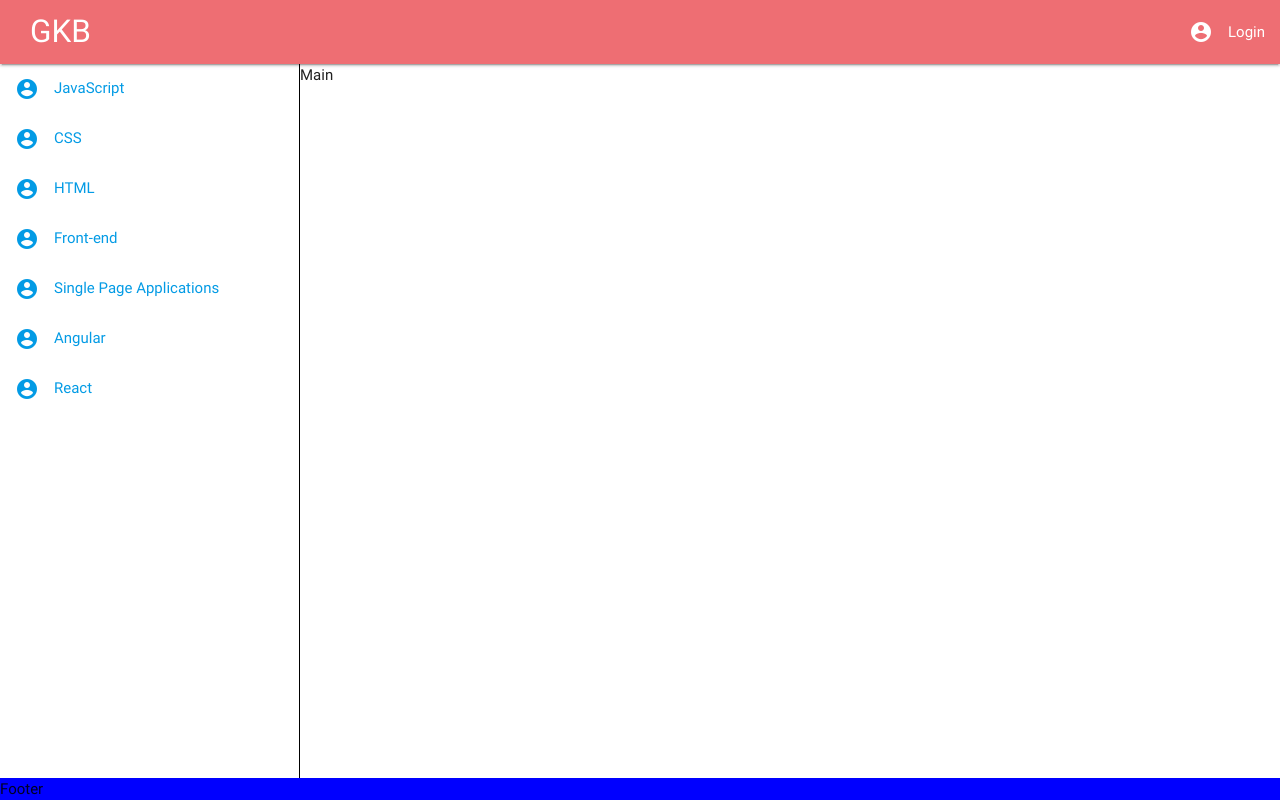
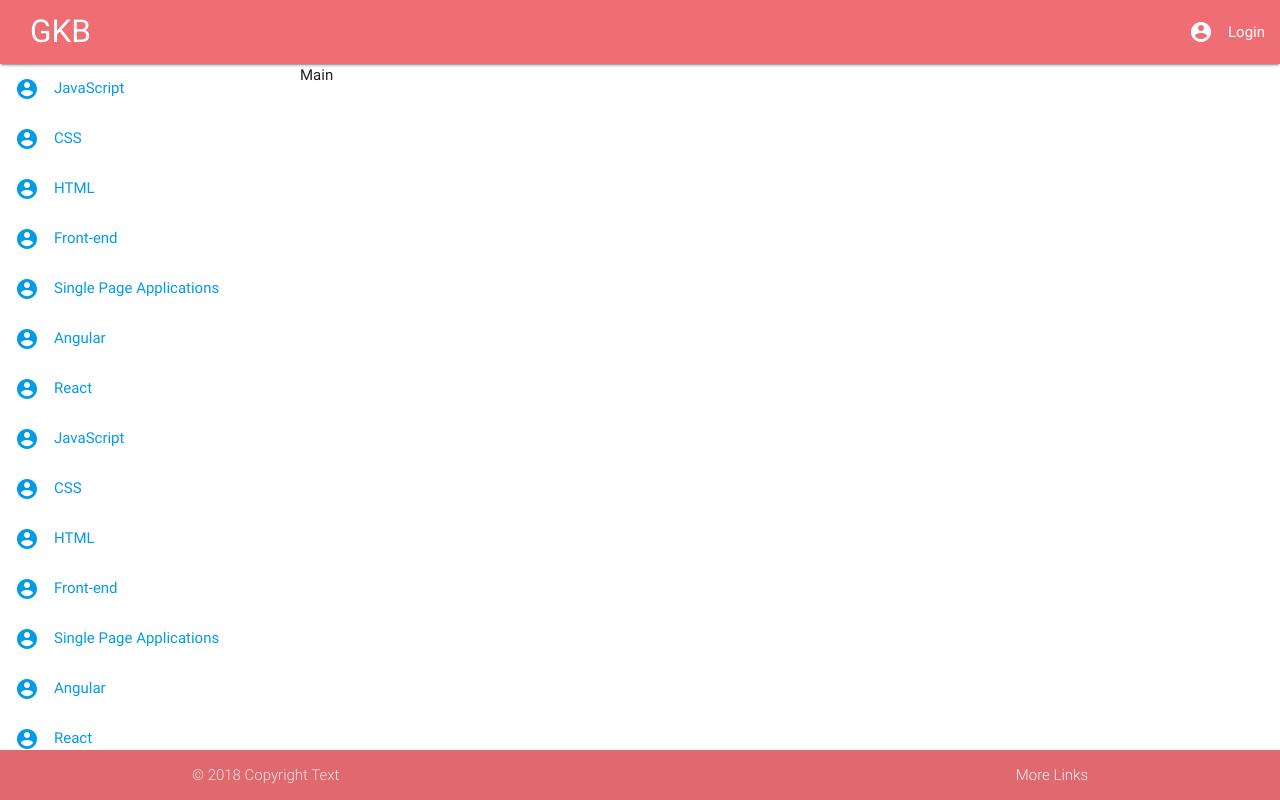
Before and after one commit to UHanczar/book_library_app, a React app: page / in a window 1280 px wide. Built offline with nearby package versions, Linux system fonts and the light colour scheme.

Commit message:
adding footer component, enhancing sidebar styles

```diff
--- a/config/webpack.config.prod.babel.js
+++ b/config/webpack.config.prod.babel.js
@@ -4,6 +4,7 @@ import HtmlWebpackPlugin from 'html-webpack-plugin';
 import OptimizeCssAssetsPlugin from 'optimize-css-assets-webpack-plugin';
 import UglifyJsPlugin from 'uglifyjs-webpack-plugin';
 import MiniCssExtractPlugin from 'mini-css-extract-plugin';
+import CleanWebpackPlugin from 'clean-webpack-plugin';
 
 const config = {
   entry: path.resolve(__dirname, '..', 'src', 'index.js'),
@@ -66,7 +67,8 @@ const config = {
     new OptimizeCssAssetsPlugin(),
     new MiniCssExtractPlugin({
       filename: 'style.css'
-    })
+    }),
+    new CleanWebpackPlugin('dist', {})
   ]
 };
 
--- a/package.json
+++ b/package.json
@@ -21,6 +21,7 @@
     "@babel/preset-stage-2": "^7.0.0-beta.51",
     "babel-eslint": "^8.2.3",
     "babel-loader": "^8.0.0-beta.3",
+    "clean-webpack-plugin": "^0.1.19",
     "css-loader": "^0.28.11",
     "eslint": "^4.19.1",
     "html-webpack-plugin": "^3.2.0",
--- a/src/components/Footer/Footer.js
+++ b/src/components/Footer/Footer.js
@@ -3,7 +3,16 @@ import React from 'react';
 import './footer.scss';
 
 const Footer = () => (
-  <div className='footer_container'>Footer</div>
+  <div className='footer__container'>
+    <footer className='page-footer'>
+      <div className='footer-copyright'>
+        <div className='container'>
+        © 2018 Copyright Text
+        <a className='grey-text text-lighten-4 right' href='#!'>More Links</a>
+        </div>
+      </div>
+    </footer>
+  </div>
 );
 
 export default Footer;
--- a/src/components/Footer/footer.scss
+++ b/src/components/Footer/footer.scss
@@ -1,4 +1,7 @@
-.footer_container {
-  background-color: blue;
+.footer__container {
   height: auto;
+
+  .page-footer {
+    padding-top: 0;
+  }
 }
--- a/src/components/Header/Header.js
+++ b/src/components/Header/Header.js
@@ -5,7 +5,7 @@ import './header.scss';
 
 const Header = () => (
   <div className='header__container'>
-    <nav>
+    <nav className='navbar-fixed'>
       <div className='nav-wrapper'>
         <Link to='/' className='brand-logo'>
           GKB
--- a/src/components/Main/main.scss
+++ b/src/components/Main/main.scss
@@ -3,4 +3,6 @@
   flex: 1;
   justify-content: flex-start;
   align-items: stretch;
+  overflow-y: visible;
+  margin-left: 300px;
 }
--- a/src/components/Sidebar/Sidebar.js
+++ b/src/components/Sidebar/Sidebar.js
@@ -6,6 +6,90 @@ import './sidebar.scss';
 import SidebarItem from '../SidebarItem/SidebarItem';
 
 const fakeCategories = [
+  {
+    categoryName: 'JavaScript',
+    categoryImg: 'account_circle'
+  },
+  {
+    categoryName: 'CSS',
+    categoryImg: 'account_circle'
+  },
+  {
+    categoryName: 'HTML',
+    categoryImg: 'account_circle'
+  },
+  {
+    categoryName: 'Front-end',
+    categoryImg: 'account_circle'
+  },
+  {
+    categoryName: 'Single Page Applications',
+    categoryImg: 'account_circle'
+  },
+  {
+    categoryName: 'Angular',
+    categoryImg: 'account_circle'
+  },
+  {
+    categoryName: 'React',
+    categoryImg: 'account_circle'
+  },
+  {
+    categoryName: 'JavaScript',
+    categoryImg: 'account_circle'
+  },
+  {
+    categoryName: 'CSS',
+    categoryImg: 'account_circle'
+  },
+  {
+    categoryName: 'HTML',
+    categoryImg: 'account_circle'
+  },
+  {
+    categoryName: 'Front-end',
+    categoryImg: 'account_circle'
+  },
+  {
+    categoryName: 'Single Page Applications',
+    categoryImg: 'account_circle'
+  },
+  {
+    categoryName: 'Angular',
+    categoryImg: 'account_circle'
+  },
+  {
+    categoryName: 'React',
+    categoryImg: 'account_circle'
+  },
+  {
+    categoryName: 'JavaScript',
+    categoryImg: 'account_circle'
+  },
+  {
+    categoryName: 'CSS',
+    categoryImg: 'account_circle'
+  },
+  {
+    categoryName: 'HTML',
+    categoryImg: 'account_circle'
+  },
+  {
+    categoryName: 'Front-end',
+    categoryImg: 'account_circle'
+  },
+  {
+    categoryName: 'Single Page Applications',
+    categoryImg: 'account_circle'
+  },
+  {
+    categoryName: 'Angular',
+    categoryImg: 'account_circle'
+  },
+  {
+    categoryName: 'React',
+    categoryImg: 'account_circle'
+  },
   {
     categoryName: 'JavaScript',
     categoryImg: 'account_circle'
--- a/src/components/Sidebar/sidebar.scss
+++ b/src/components/Sidebar/sidebar.scss
@@ -1,29 +1,34 @@
 .sidebar__container {
   display: none;
+
+  ::-webkit-scrollbar {
+    width: 5px;
+  }
+
+  ::-webkit-scrollbar-track {
+    background: #f4f2f2;
+  }
+
+  ::-webkit-scrollbar-thumb {
+    background: #d6d4d4;
+  }
+
+  ::-webkit-scrollbar-thumb:hover {
+      background: #d3d1d1;
+  }
 
   @media only screen and (min-width: 768px) {
     display: flex;
     width: 300px;
-    overflow-y: auto;
-    border-right: 1px solid black;
+    position: fixed;
+    top: 64px;
+    bottom: 50px;
+    left: 0;
 
     .sidenav.sidenav__custom {
-      margin-top: 0;
+      margin: 0;
       width: 100%;
-
-      .sidenav__custom-item {
-        display: flex;
-        justify-content: flex-start;
-        align-items: center;
-        width: 100%;
-        height: 50px;
-        padding: 5px 15px;
-        cursor: pointer;
-
-        &:hover {
-          background-color: #EEEBEB;
-        }
-      }
+      overflow-y: auto;
     }
   }
 }
--- a/src/components/SidebarItem/SidebarItem.js
+++ b/src/components/SidebarItem/SidebarItem.js
@@ -1,14 +1,18 @@
+// @flow
+
 import React from 'react';
 import PropTypes from 'prop-types';
 import { Link } from 'react-router-dom';
 
-const SidebarItem = ({ name, img }) => (
+import './sidebaritem.scss';
+
+const SidebarItem = (props: { name: number, img: number }) => (
   <li className='sidenav__custom-item'>
     <Link to='/'>
       <i className='material-icons left'>
-        {img}
+        {props.img}
       </i>
-      <span>{name}</span>
+      <span>{props.name}</span>
     </Link>
   </li>
 );
--- /dev/null
+++ b/src/components/SidebarItem/sidebaritem.scss
@@ -0,0 +1,13 @@
+.sidenav__custom-item {
+  display: flex;
+  justify-content: flex-start;
+  align-items: center;
+  width: 100%;
+  height: 50px;
+  padding: 5px 15px;
+  cursor: pointer;
+
+  &:hover, &:active {
+    background-color: #eeebeb;
+  }
+}
--- a/src/store/index.js
+++ b/src/store/index.js
@@ -6,7 +6,11 @@ import rootReducer from '../reducers/index';
 
 const initialState = {};
 
-const middleware = [thunk, logger];
+let middleware = [thunk];
+
+if (process.env.NODE_ENV !== 'production') {
+  middleware = [...middleware, logger];
+}
 
 const store = createStore(
   rootReducer,
```
Also changed, not shown: .eslintrc.json, 1 other file (tests, documents, lock files or other folders).
